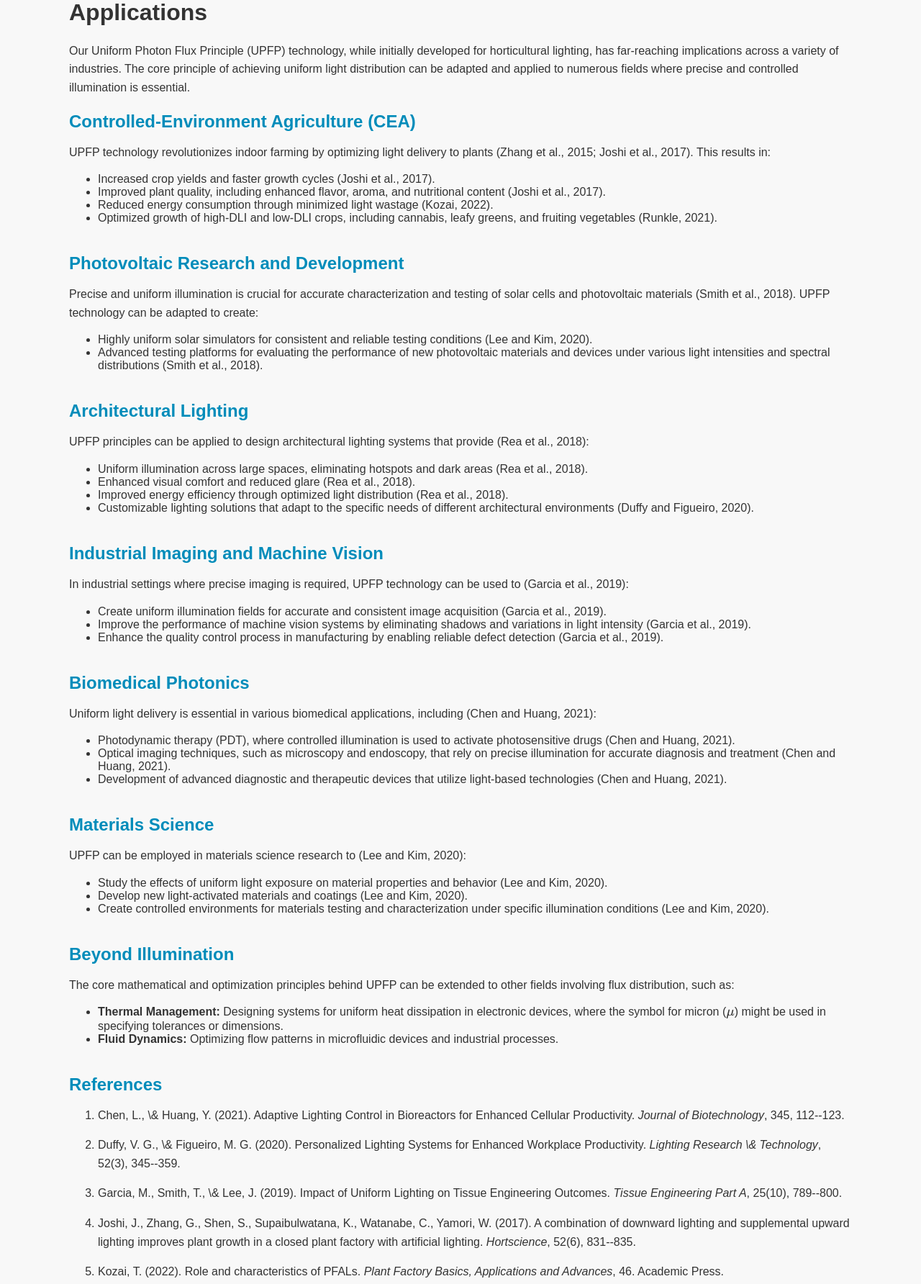
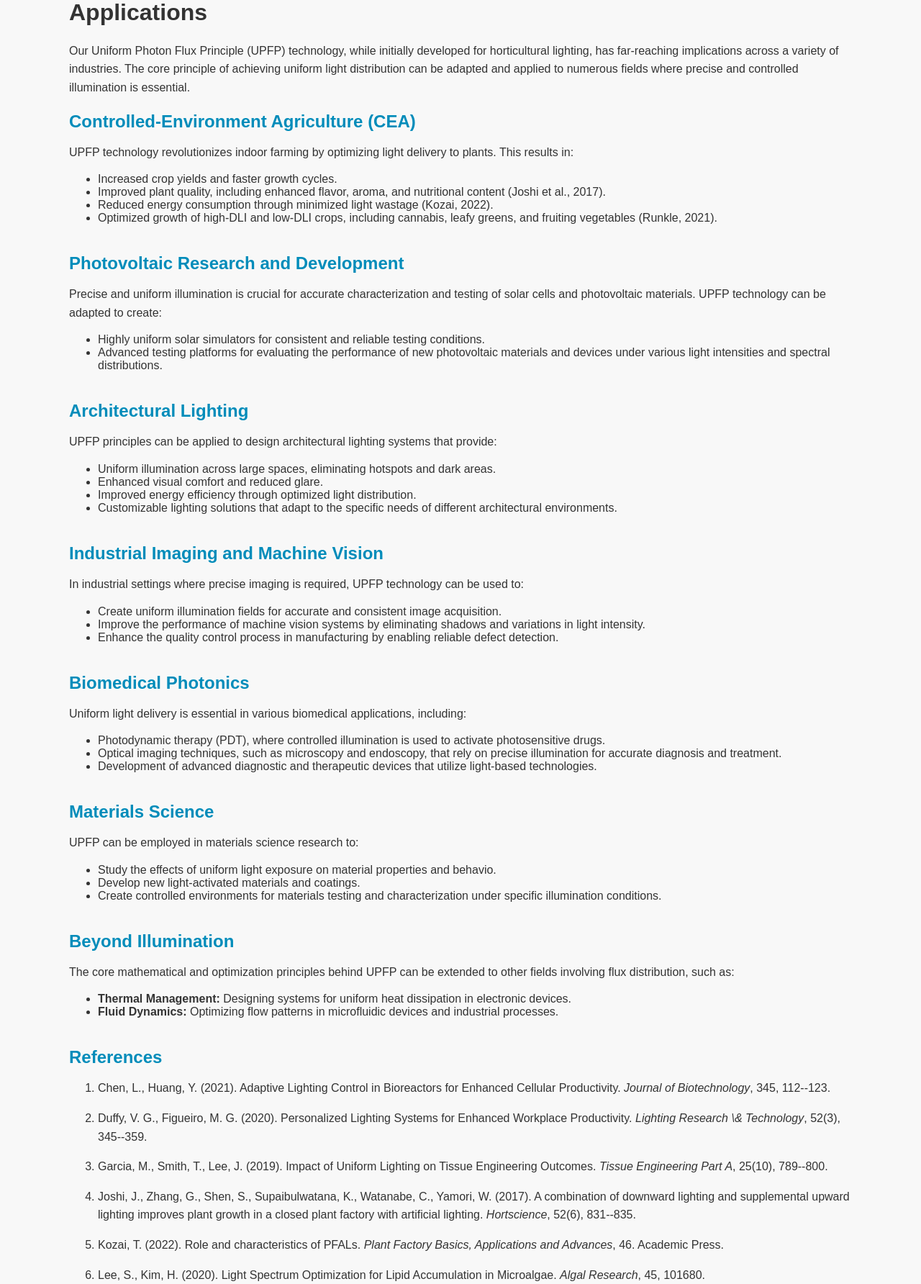
Before and after one commit to luminousphotonics/photonics, a Django app: page /applications/ in a window 1280 px wide. Shown: the part 148-1932 px from the top of the page at 72% size. Run offline with Django 5.2, Linux system fonts and the light colour scheme; parts of the project's set-up code (start-up, migrations or seed data) failed here and were passed over.

Commit message:
Removed unnecessary citations

```diff
--- a/main/templates/main/applications.html
+++ b/main/templates/main/applications.html
@@ -21,9 +21,9 @@
         <div class="section hidden">
             <h2 class="section-title">Controlled-Environment Agriculture (CEA)</h2>
             <p>
-                UPFP technology revolutionizes indoor farming by optimizing light delivery to plants (Zhang et al., 2015; Joshi et al., 2017). This results in:
+                UPFP technology revolutionizes indoor farming by optimizing light delivery to plants. This results in:
                 <ul>
-                    <li>Increased crop yields and faster growth cycles (Joshi et al., 2017).</li>
+                    <li>Increased crop yields and faster growth cycles.</li>
                     <li>Improved plant quality, including enhanced flavor, aroma, and nutritional content (Joshi et al., 2017).</li>
                     <li>Reduced energy consumption through minimized light wastage (Kozai, 2022).</li>
                     <li>Optimized growth of high-DLI and low-DLI crops, including cannabis, leafy greens, and fruiting vegetables (Runkle, 2021).</li>
@@ -34,10 +34,10 @@
         <div class="section hidden">
             <h2 class="section-title">Photovoltaic Research and Development</h2>
             <p>
-                Precise and uniform illumination is crucial for accurate characterization and testing of solar cells and photovoltaic materials (Smith et al., 2018). UPFP technology can be adapted to create:
+                Precise and uniform illumination is crucial for accurate characterization and testing of solar cells and photovoltaic materials. UPFP technology can be adapted to create:
                 <ul>
-                    <li>Highly uniform solar simulators for consistent and reliable testing conditions (Lee and Kim, 2020).</li>
-                    <li>Advanced testing platforms for evaluating the performance of new photovoltaic materials and devices under various light intensities and spectral distributions (Smith et al., 2018).</li>
+                    <li>Highly uniform solar simulators for consistent and reliable testing conditions.</li>
+                    <li>Advanced testing platforms for evaluating the performance of new photovoltaic materials and devices under various light intensities and spectral distributions.</li>
                 </ul>
             </p>
         </div>
@@ -45,12 +45,12 @@
         <div class="section hidden">
             <h2 class="section-title">Architectural Lighting</h2>
             <p>
-                UPFP principles can be applied to design architectural lighting systems that provide (Rea et al., 2018):
+                UPFP principles can be applied to design architectural lighting systems that provide:
                 <ul>
-                    <li>Uniform illumination across large spaces, eliminating hotspots and dark areas (Rea et al., 2018).</li>
-                    <li>Enhanced visual comfort and reduced glare (Rea et al., 2018).</li>
-                    <li>Improved energy efficiency through optimized light distribution (Rea et al., 2018).</li>
-                    <li>Customizable lighting solutions that adapt to the specific needs of different architectural environments (Duffy and Figueiro, 2020).</li>
+                    <li>Uniform illumination across large spaces, eliminating hotspots and dark areas.</li>
+                    <li>Enhanced visual comfort and reduced glare.</li>
+                    <li>Improved energy efficiency through optimized light distribution.</li>
+                    <li>Customizable lighting solutions that adapt to the specific needs of different architectural environments.</li>
                 </ul>
             </p>
         </div>
@@ -58,11 +58,11 @@
         <div class="section hidden">
             <h2 class="section-title">Industrial Imaging and Machine Vision</h2>
             <p>
-                In industrial settings where precise imaging is required, UPFP technology can be used to (Garcia et al., 2019):
+                In industrial settings where precise imaging is required, UPFP technology can be used to:
                 <ul>
-                    <li>Create uniform illumination fields for accurate and consistent image acquisition (Garcia et al., 2019).</li>
-                    <li>Improve the performance of machine vision systems by eliminating shadows and variations in light intensity (Garcia et al., 2019).</li>
-                    <li>Enhance the quality control process in manufacturing by enabling reliable defect detection (Garcia et al., 2019).</li>
+                    <li>Create uniform illumination fields for accurate and consistent image acquisition.</li>
+                    <li>Improve the performance of machine vision systems by eliminating shadows and variations in light intensity.</li>
+                    <li>Enhance the quality control process in manufacturing by enabling reliable defect detection.</li>
                 </ul>
             </p>
         </div>
@@ -70,11 +70,11 @@
         <div class="section hidden">
             <h2 class="section-title">Biomedical Photonics</h2>
             <p>
-                Uniform light delivery is essential in various biomedical applications, including (Chen and Huang, 2021):
+                Uniform light delivery is essential in various biomedical applications, including:
                 <ul>
-                    <li>Photodynamic therapy (PDT), where controlled illumination is used to activate photosensitive drugs (Chen and Huang, 2021).</li>
-                    <li>Optical imaging techniques, such as microscopy and endoscopy, that rely on precise illumination for accurate diagnosis and treatment (Chen and Huang, 2021).</li>
-                    <li>Development of advanced diagnostic and therapeutic devices that utilize light-based technologies (Chen and Huang, 2021).</li>
+                    <li>Photodynamic therapy (PDT), where controlled illumination is used to activate photosensitive drugs.</li>
+                    <li>Optical imaging techniques, such as microscopy and endoscopy, that rely on precise illumination for accurate diagnosis and treatment.</li>
+                    <li>Development of advanced diagnostic and therapeutic devices that utilize light-based technologies.</li>
                 </ul>
             </p>
         </div>
@@ -82,11 +82,11 @@
         <div class="section hidden">
             <h2 class="section-title">Materials Science</h2>
             <p>
-                UPFP can be employed in materials science research to (Lee and Kim, 2020):
+                UPFP can be employed in materials science research to:
                 <ul>
-                    <li>Study the effects of uniform light exposure on material properties and behavior (Lee and Kim, 2020).</li>
-                    <li>Develop new light-activated materials and coatings (Lee and Kim, 2020).</li>
-                    <li>Create controlled environments for materials testing and characterization under specific illumination conditions (Lee and Kim, 2020).</li>
+                    <li>Study the effects of uniform light exposure on material properties and behavio.</li>
+                    <li>Develop new light-activated materials and coatings.</li>
+                    <li>Create controlled environments for materials testing and characterization under specific illumination conditions.</li>
                 </ul>
             </p>
         </div>
@@ -96,7 +96,7 @@
             <p>
                 The core mathematical and optimization principles behind UPFP can be extended to other fields involving flux distribution, such as:
                 <ul>
-                    <li><b>Thermal Management:</b> Designing systems for uniform heat dissipation in electronic devices, where the symbol for micron (\(\mu\)) might be used in specifying tolerances or dimensions.</li>
+                    <li><b>Thermal Management:</b> Designing systems for uniform heat dissipation in electronic devices.</li>
                     <li><b>Fluid Dynamics:</b> Optimizing flow patterns in microfluidic devices and industrial processes.</li>
                 </ul>
             </p>
@@ -104,15 +104,15 @@
         <div class="section hidden">
             <h2 class="section-title">References</h2>
             <ol>
-                <li><p>Chen, L., \& Huang, Y. (2021). Adaptive Lighting Control in Bioreactors for Enhanced Cellular Productivity. <em>Journal of Biotechnology</em>, 345, 112--123.</p></li>
-                <li><p>Duffy, V. G., \& Figueiro, M. G. (2020). Personalized Lighting Systems for Enhanced Workplace Productivity. <em>Lighting Research \& Technology</em>, 52(3), 345--359.</p></li>
-                <li><p>Garcia, M., Smith, T., \& Lee, J. (2019). Impact of Uniform Lighting on Tissue Engineering Outcomes. <em>Tissue Engineering Part A</em>, 25(10), 789--800.</p></li>
+                <li><p>Chen, L., Huang, Y. (2021). Adaptive Lighting Control in Bioreactors for Enhanced Cellular Productivity. <em>Journal of Biotechnology</em>, 345, 112--123.</p></li>
+                <li><p>Duffy, V. G., Figueiro, M. G. (2020). Personalized Lighting Systems for Enhanced Workplace Productivity. <em>Lighting Research \& Technology</em>, 52(3), 345--359.</p></li>
+                <li><p>Garcia, M., Smith, T., Lee, J. (2019). Impact of Uniform Lighting on Tissue Engineering Outcomes. <em>Tissue Engineering Part A</em>, 25(10), 789--800.</p></li>
                 <li><p>Joshi, J., Zhang, G., Shen, S., Supaibulwatana, K., Watanabe, C., Yamori, W. (2017). A combination of downward lighting and supplemental upward lighting improves plant growth in a closed plant factory with artificial lighting. <em>Hortscience</em>, 52(6), 831--835.</p></li>
                 <li><p>Kozai, T. (2022). Role and characteristics of PFALs. <em>Plant Factory Basics, Applications and Advances</em>, 46. Academic Press.</p></li>
-                <li><p>Lee, S., \& Kim, H. (2020). Light Spectrum Optimization for Lipid Accumulation in Microalgae. <em>Algal Research</em>, 45, 101680.</p></li>
-                <li><p>Rea, M. S., Figueiro, M. G., \& Wood, B. (2018). Human Responses to Light: Recommendations for Architectural Lighting. <em>Lighting Research \& Technology</em>, 51(4), 457--472.</p></li>
+                <li><p>Lee, S., Kim, H. (2020). Light Spectrum Optimization for Lipid Accumulation in Microalgae. <em>Algal Research</em>, 45, 101680.</p></li>
+                <li><p>Rea, M. S., Figueiro, M. G., Wood, B. (2018). Human Responses to Light: Recommendations for Architectural Lighting. <em>Lighting Research Technology</em>, 51(4), 457--472.</p></li>
                 <li><p>Runkle, E. (2021). Hidden benefits of supplemental lighting. <em>Greenhouse Product News</em>, 42.</p></li>
-                <li><p>Smith, A., Johnson, P., \& Wang, Y. (2018). Uniform Lighting in Photobioreactors Enhances Algal Biomass Production. <em>Bioresource Technology</em>, 245, 1092--1098.</p></li>
+                <li><p>Smith, A., Johnson, P., Wang, Y. (2018). Uniform Lighting in Photobioreactors Enhances Algal Biomass Production. <em>Bioresource Technology</em>, 245, 1092--1098.</p></li>
                 <li><p>Zhang, G., <em>et al.</em> (2015). A combination of downward lighting and upward lighting improves plant growth in plant factories. <em>Hortscience</em>, 50(8), 1126--1130.</p></li>
             </ol>
         </div>
```
